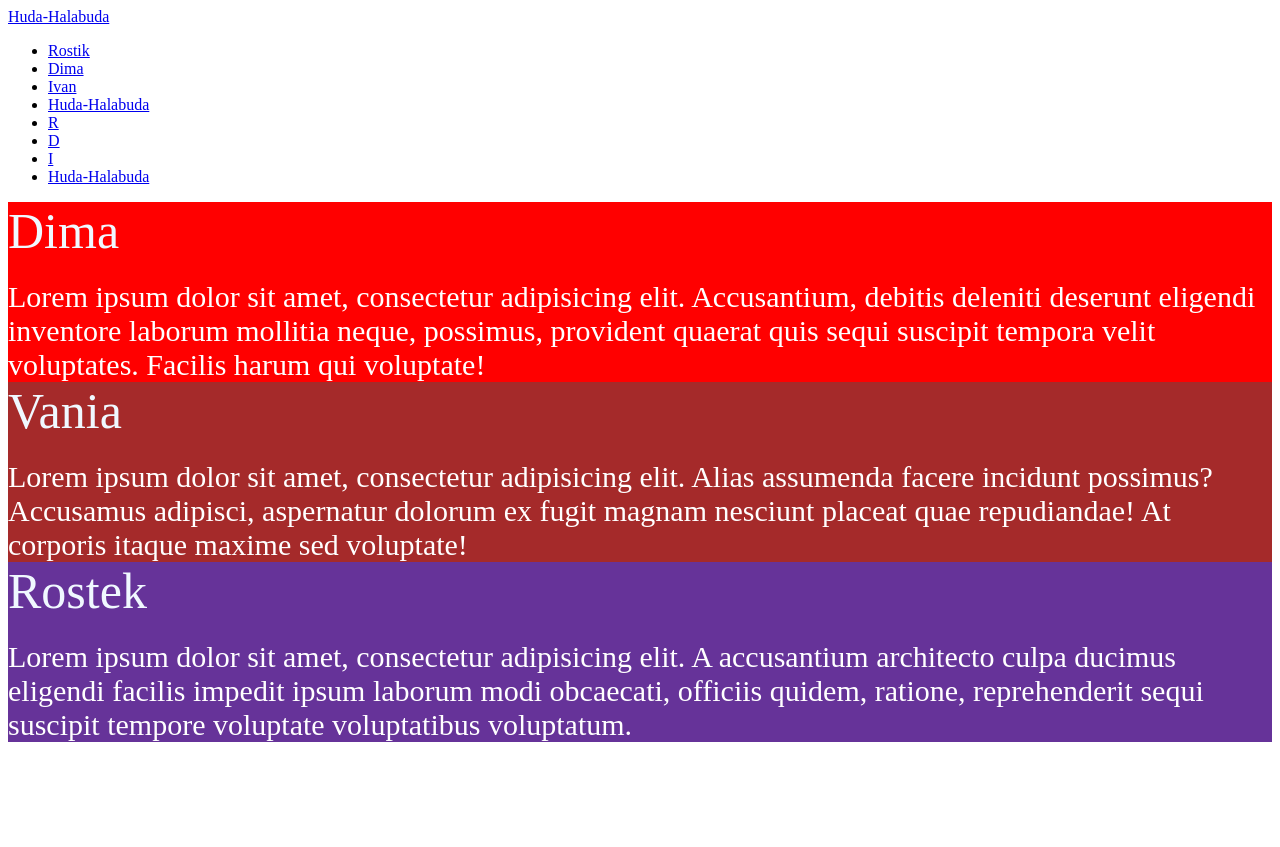
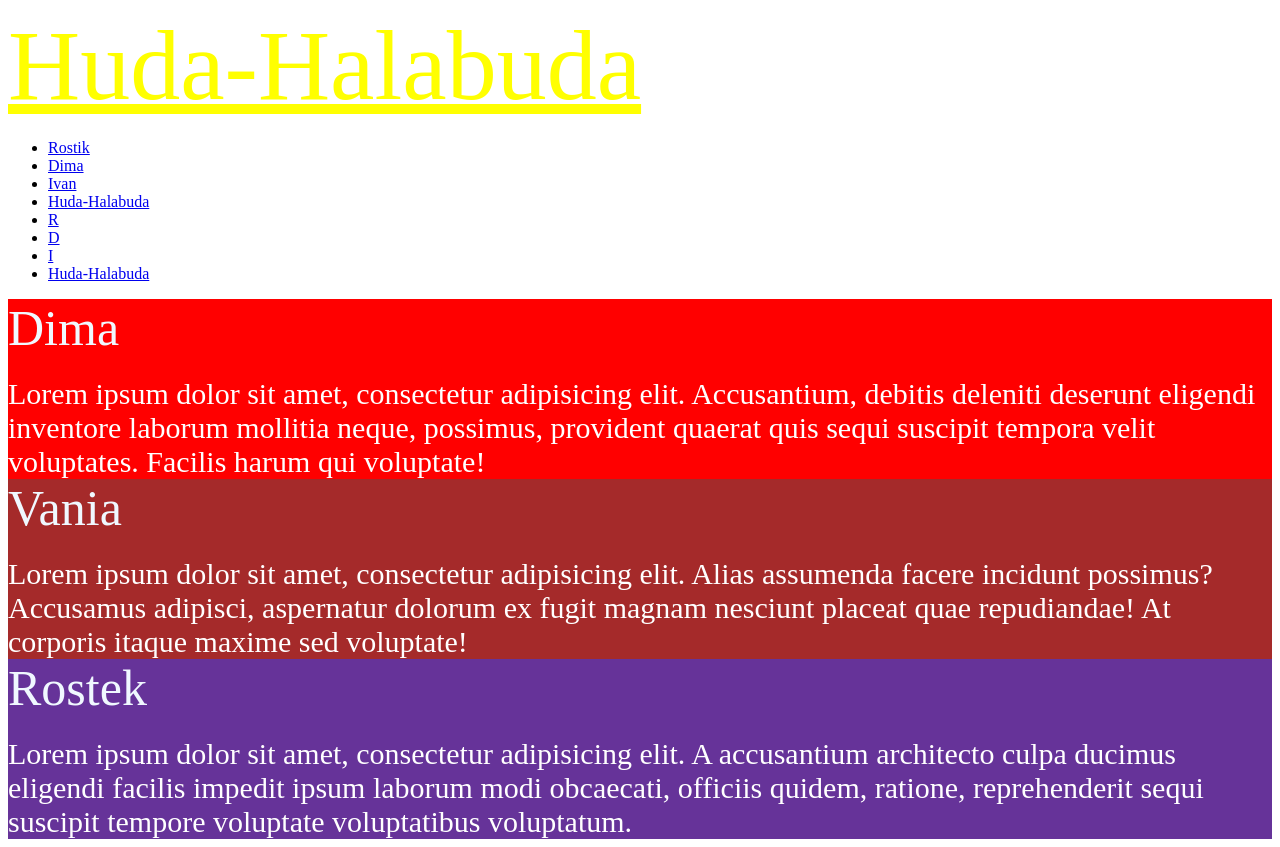
Before and after one commit to ivan-bryliant/dv_hub, a plain HTML site: page index.html in a window 1280 px wide. Before the commit the page ends 800 px from the top, so only its background shows below. Drawn offline with Linux system fonts and the light colour scheme.

Commit message:
change logo

```diff
--- a/css/style.css
+++ b/css/style.css
@@ -12,6 +12,11 @@
   font-size: 30px;
 }
 
+.header__logo{
+  font-size: 100px;
+color: yellow;
+}
+
 .second-section {
   background-color: brown;
 }
```
